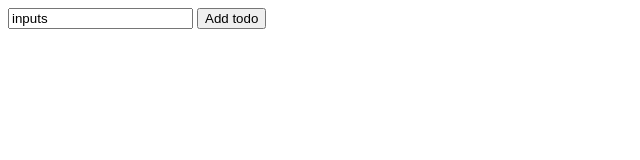
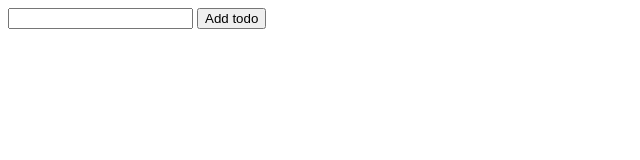
Before and after one commit to acciojob/To-do-List-Nihal00, a website: page main.html in a window 1280 px wide. Shown: the full height of the page, 0-640 px from the left. Drawn offline with Linux system fonts and the light colour scheme.

Commit message:
created a submission

```diff
--- a/main.html
+++ b/main.html
@@ -9,7 +9,7 @@
 <body>
     <!-- add your code here -->
 
-	<input id="newTodoInput" value="inputs" />
+	<input id="newTodoInput"  />
 	<button id="addTodoBtn">Add todo</button>
 
 	<ol id="todoList">
```
